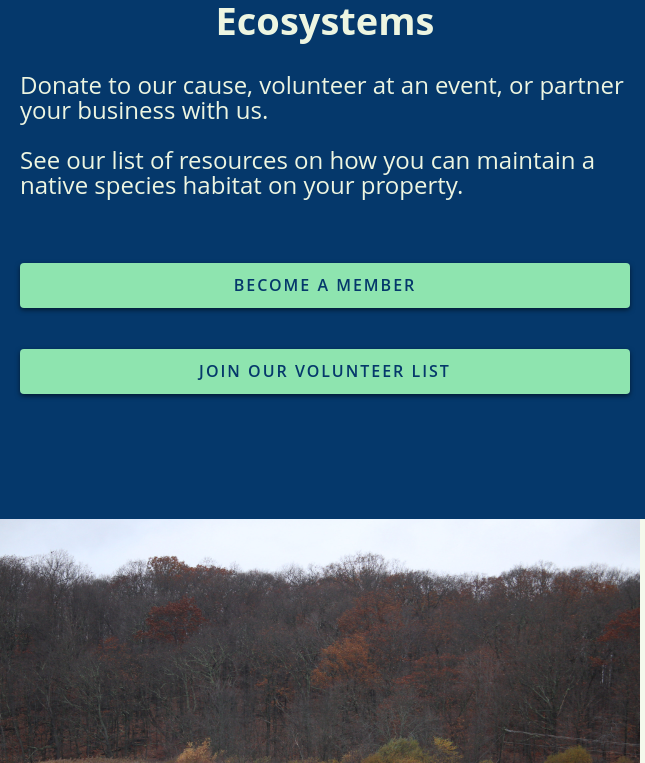
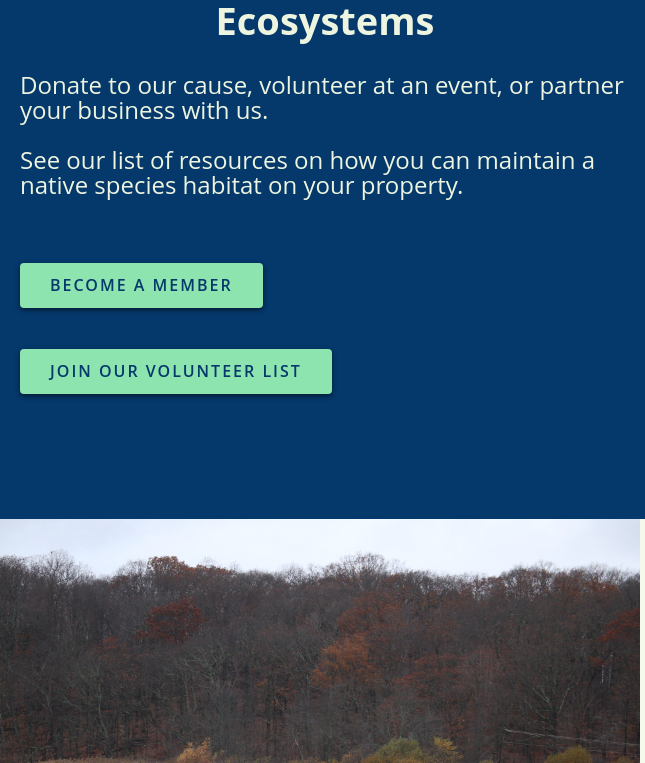
Before and after one commit to nativebloom/nativebloom.github.io, a plain HTML site: page index.html in a window 1280 px wide. Shown: the part 2938-3701 px from the top of the page, 0-645 px from the left. Drawn offline with nearby package versions, Linux system fonts and the light colour scheme; a script that the page names is missing.

Commit message:
Update style.css

```diff
--- a/style.css
+++ b/style.css
@@ -2794,7 +2794,7 @@ html {
   .vertical-button {
       margin-bottom: 5px; /* Add margin between buttons */
       display: inline-block; /* Set width to wrap text content */
-      height: max-content;
+      width: max-content;
   }
 
   .heading-7 {
```
